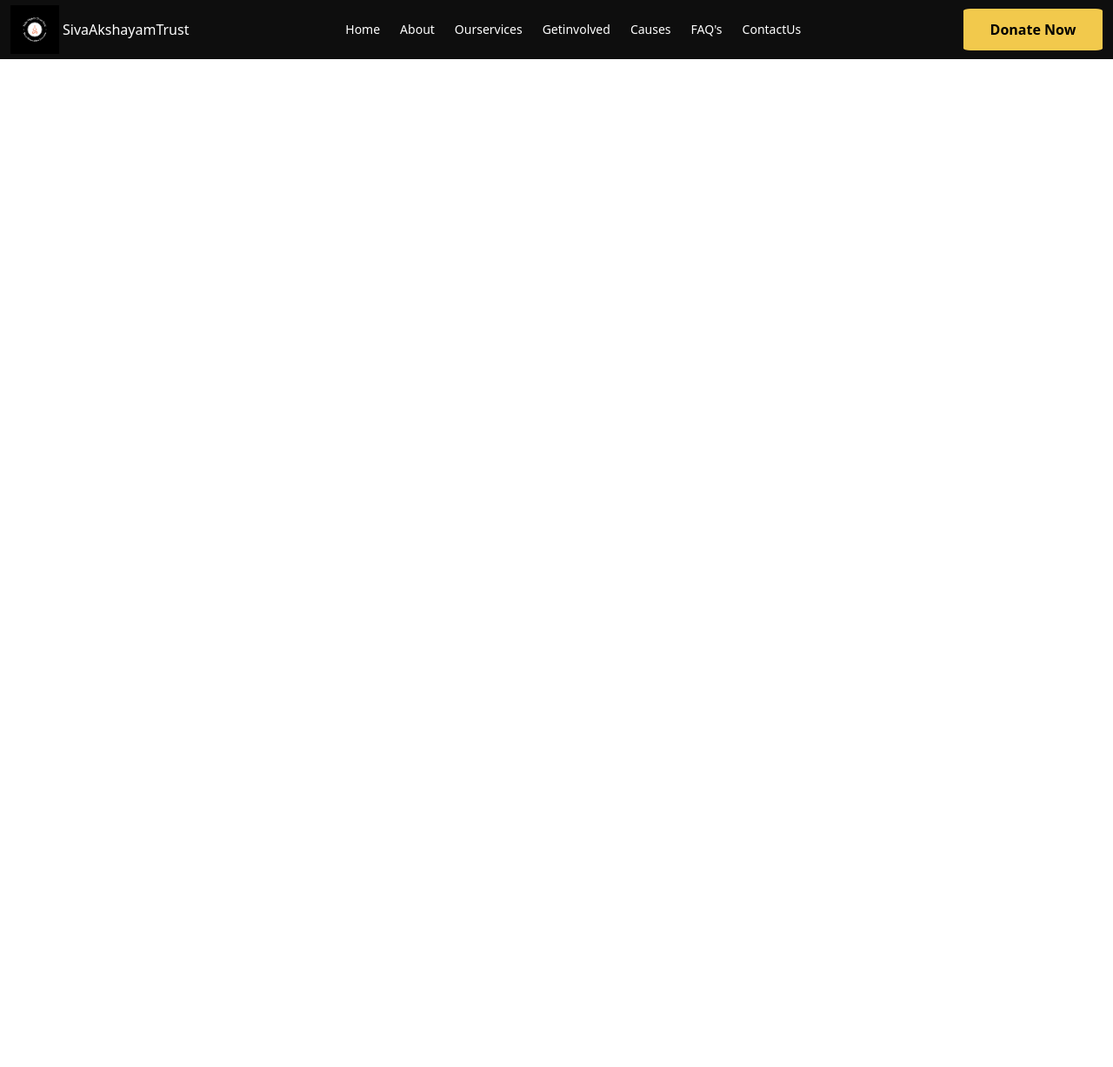
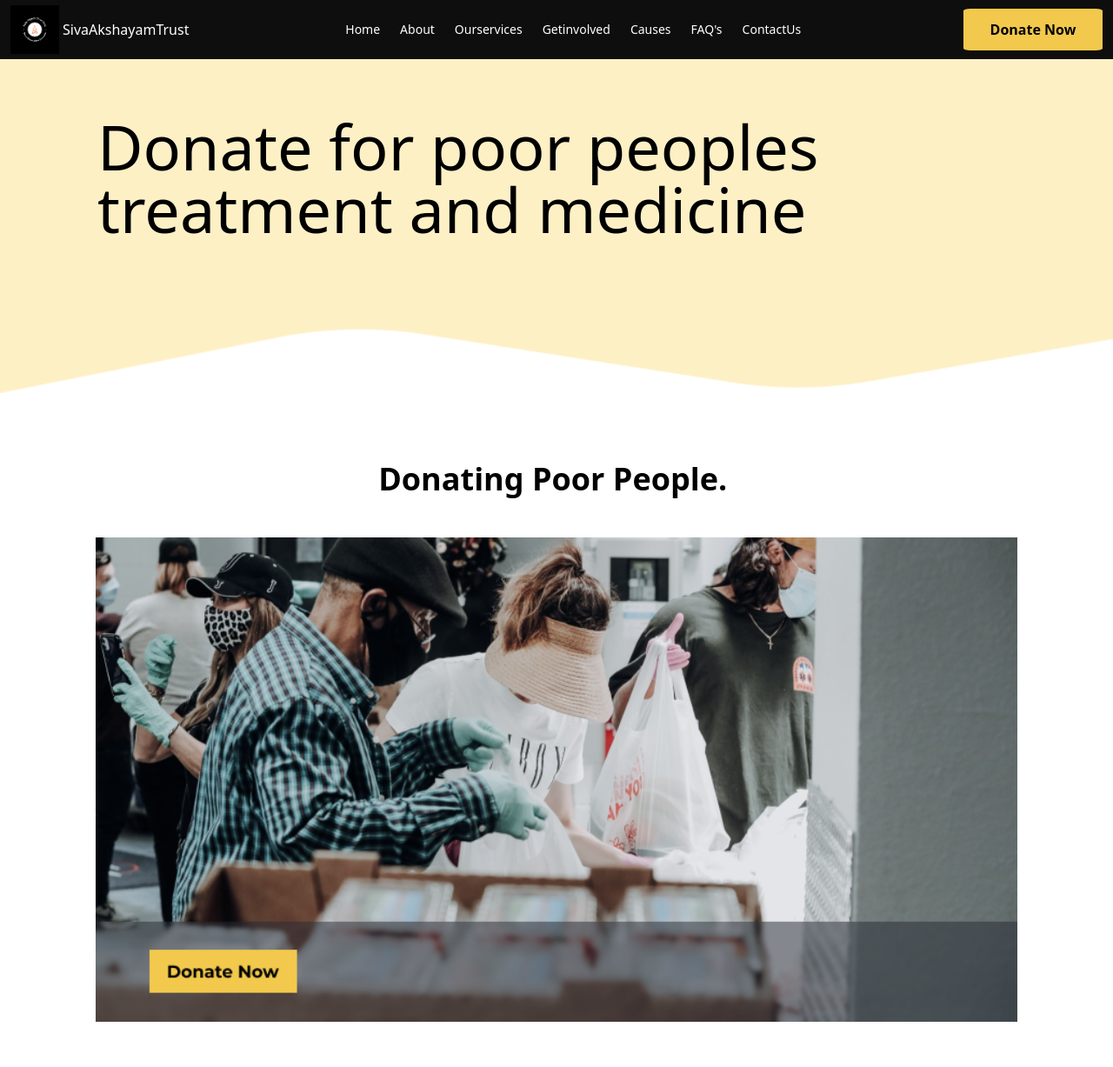
Before and after one commit to manicdon7/Akshaya-Sivam, a Django app: page /Donate in a window 1280 px wide. Shown: the whole page at 87% size. Before the commit the page ends 68 px from the top, so only its background shows below. Run offline with Django 4.2, Linux system fonts and the light colour scheme.

Commit message:
donate_page

```diff
--- a/templates/Donate.html
+++ b/templates/Donate.html
@@ -1,3 +1,4 @@
+{% load static %}
 <!DOCTYPE html>
 <html lang="en">
 <head>
@@ -293,5 +294,22 @@
            mobileMenu.classList.remove('show-mobile-menu');
          }
       </script>
+
+
+          <!-- <div class="font-bold  ml-4 h-96 mr-8  " style="background-image: url(static/assets/donate_design.png);border-radius:0  20px 20px 0;">
+            <h2 class=" pt-32 text-5xl text-center text-black">Donate for poor peoples
+              treatment and medicine</h2>
+            </div> -->
+
+            <div class="bg-cover h-96 pt-4" style="background-image: url(/static/assets/donate_design.png);">
+              <!-- <img class="bg-fixed" src="static/assets/children.png" alt="children"> -->
+              <h1 class="text-black pl-28 pt-28 text-7xl " style="margin-top:-5%;">
+                Donate for poor peoples <br>
+treatment and medicine
+              </h1>
+              </div>
+              <div style="margin: 4%;"><h1 class=" font-bold text-4xl pt-7 pl-96">Donating Poor People.</h1>
+<img src="/static/assets/Group_37890.png" alt="" style="background-size: cover; background-repeat: no-repeat;width: 90%;margin-left: 5%;margin-top: 4%;">              </div>
+
 </body>
 </html>
```
Also changed, not shown: templates/Our_Services.html (+9 -8 lines), static/assets/Ellipse_service.png (added), static/assets/Group_37890.png (added), static/assets/donate_design.png (added), static/assets/service_home.png (added).
